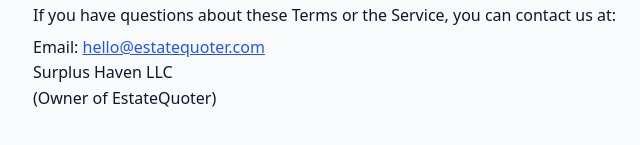
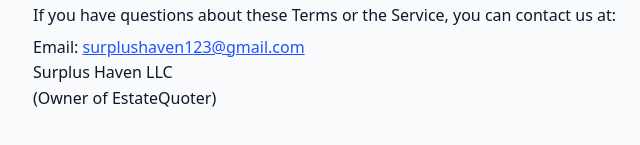
Before and after one commit to mcgehee88/estatequoter, a plain HTML site: page terms.html in a window 1280 px wide. Shown: the part 2952-3097 px from the top of the page, 207-847 px from the left. Drawn offline with Linux system fonts and the light colour scheme.

Commit message:
Update terms.html

```diff
--- a/terms.html
+++ b/terms.html
@@ -175,7 +175,7 @@
   If you have questions about these Terms or the Service, you can contact us at:
 </p>
 <p>
-  Email: <a href="mailto:hello@estatequoter.com">hello@estatequoter.com</a><br>
+  Email: <a href="mailto:surplushaven123@gmail.com">surplushaven123@gmail.com</a><br>
   Surplus Haven LLC<br>
   (Owner of EstateQuoter)
 </p>
```
